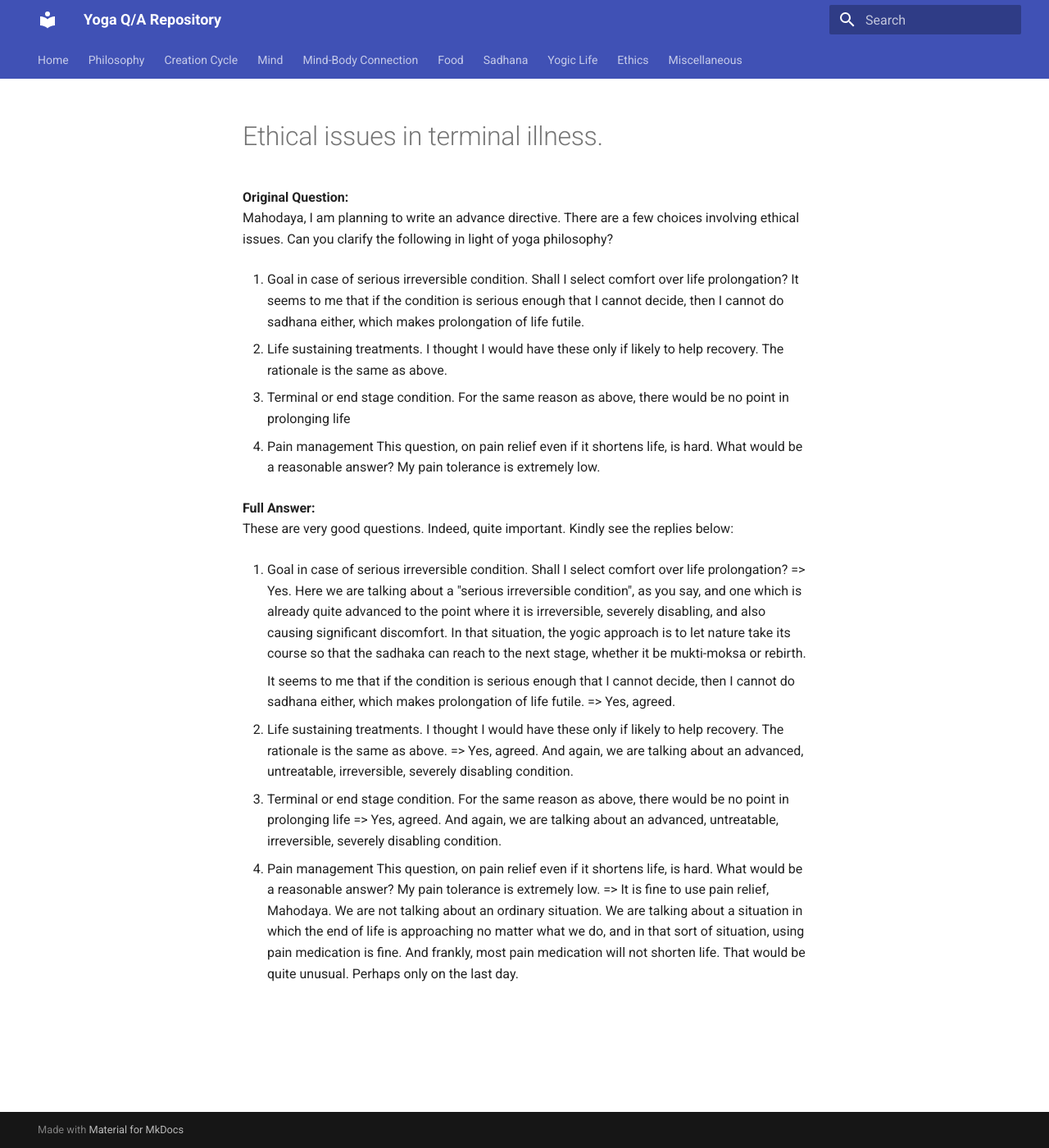
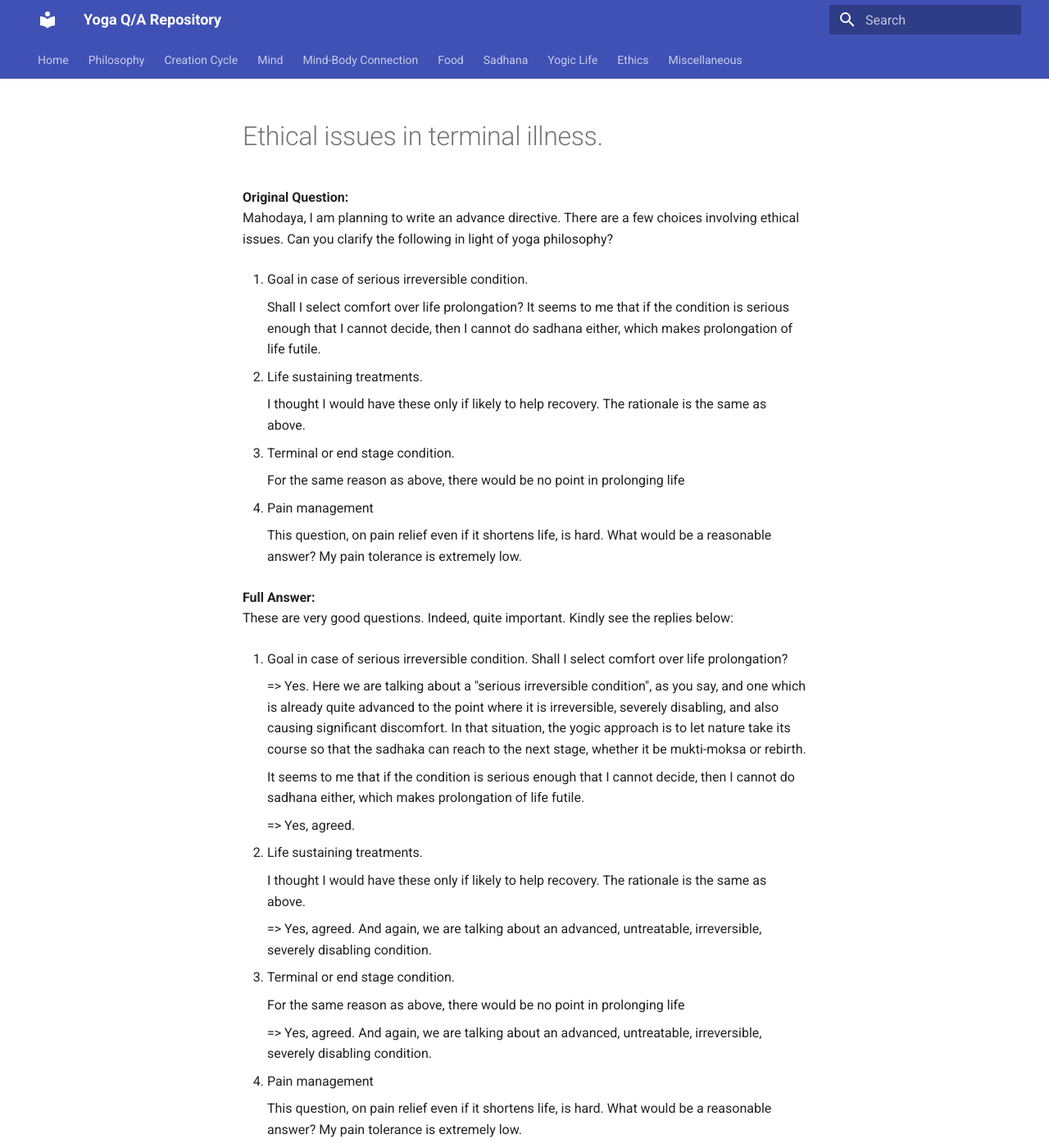
Before and after one commit to yogiclife/yoga-qa, an MkDocs documentation site: the page built from docs/ethics/ethical-issues-in-terminal-illness-20260702-171703.md, in a window 1280 px wide and 1400 px high. Shown: the whole window at 82% size. Built offline with MkDocs 1.6.1 and Material for MkDocs 9.7.7, drawn with Linux system fonts in a browser that asks for light colours; some of the changed lines change nothing that is shown; some of the changed text lies outside the part shown.

Commit message:
Update ethical-issues-in-terminal-illness-20260702-171703.md

```diff
--- a/docs/ethics/ethical-issues-in-terminal-illness-20260702-171703.md
+++ b/docs/ethics/ethical-issues-in-terminal-illness-20260702-171703.md
@@ -9,34 +9,46 @@ contributor: "ashok0srinivasan@gmail.com"
 Mahodaya, I am planning to write an advance directive. There are a few choices involving ethical issues. Can you clarify the following in light of yoga philosophy?
 
 1. Goal in case of serious irreversible condition.
+
     Shall I select comfort over life prolongation? It seems to me that if the condition is serious enough that I cannot decide, then I cannot do sadhana either, which makes prolongation of life futile.
 
 2. Life sustaining treatments.
+
     I thought I would have these only if likely to help recovery. The rationale is the same as above.
 
 3. Terminal or end stage condition.
+
     For the same reason as above, there would be no point in prolonging life
 
 4. Pain management
+
     This question, on pain relief even if it shortens life, is hard. What would be a reasonable answer? My pain tolerance is extremely low.
 
 **Full Answer:**
 These are very good questions. Indeed, quite important. Kindly see the replies below:
 
 1. Goal in case of serious irreversible condition. Shall I select comfort over life prolongation?
+
     => Yes. Here we are talking about a "serious irreversible condition", as you say, and one which is already quite advanced to the point where it is irreversible, severely disabling, and also causing significant discomfort. In that situation, the yogic approach is to let nature take its course so that the sadhaka can reach to the next stage, whether it be mukti-moksa or rebirth.
 
      It seems to me that if the condition is serious enough that I cannot decide, then I cannot do sadhana either, which makes prolongation of life futile.
+
     => Yes, agreed.
 
 2. Life sustaining treatments.
+
     I thought I would have these only if likely to help recovery. The rationale is the same as above.
+
     => Yes, agreed. And again, we are talking about an advanced, untreatable, irreversible, severely disabling condition.
 
 3. Terminal or end stage condition.
+
     For the same reason as above, there would be no point in prolonging life
+
     => Yes, agreed. And again, we are talking about an advanced, untreatable, irreversible, severely disabling condition.
 
-5. Pain management
+4. Pain management
+
     This question, on pain relief even if it shortens life, is hard. What would be a reasonable answer? My pain tolerance is extremely low.
+
     => It is fine to use pain relief, Mahodaya. We are not talking about an ordinary situation. We are talking about a situation in which the end of life is approaching no matter what we do, and in that sort of situation, using pain medication is fine. And frankly, most pain medication will not shorten life. That would be quite unusual. Perhaps only on the last day.
```
